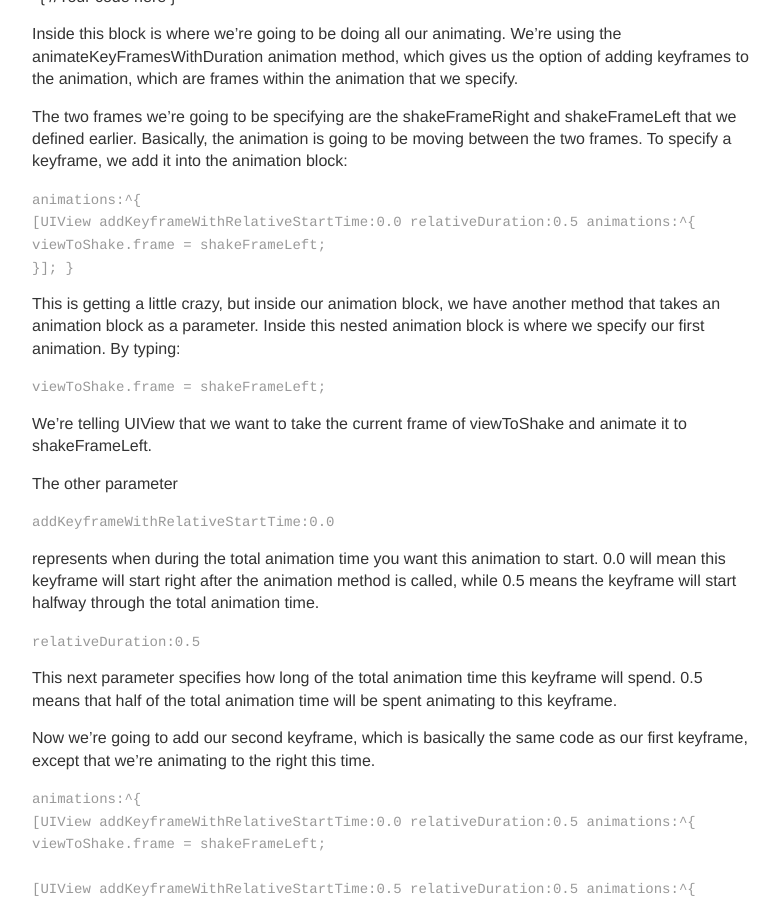
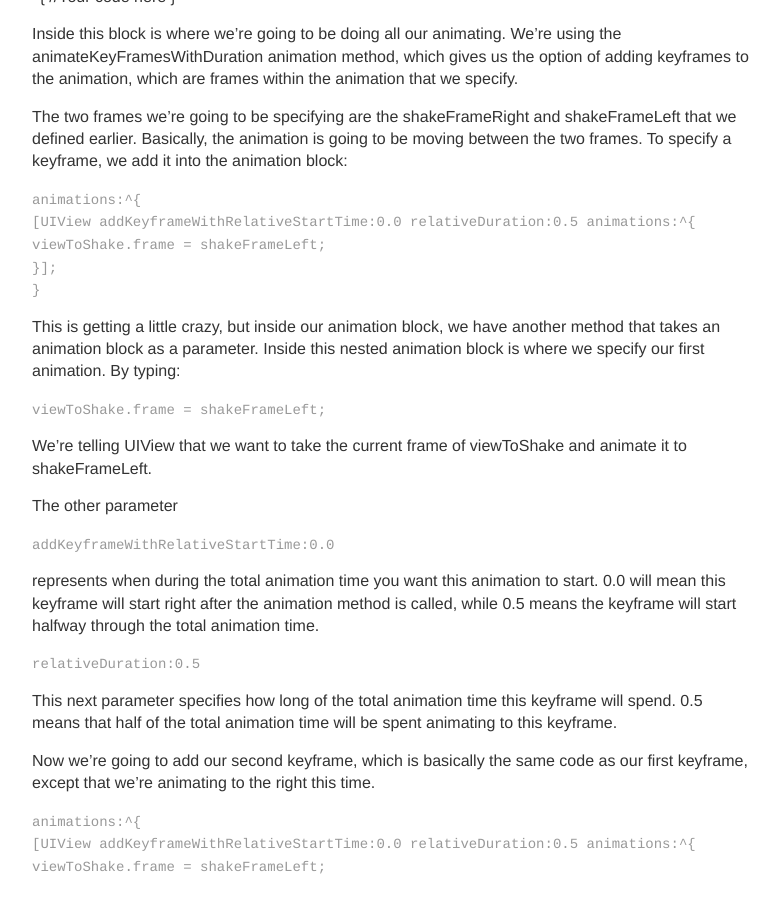
Before and after one commit to trentyou/trentyou.github.io, a Jekyll site: the page built from _posts/2014-12-7-Shaking a UIView.md, in a window 1280 px wide and 900 px high, scrolled down 6548 px. Shown: the whole window, without its empty margins (248-1028 px from the left). Built offline with Jekyll 4.4.1, drawn with Linux system fonts in a browser that asks for light colours.

Commit message:
Updated 2014-12-7-Shaking a UIView.md

```diff
--- a/_posts/2014-12-7-Shaking a UIView.md
+++ b/_posts/2014-12-7-Shaking a UIView.md
@@ -300,7 +300,7 @@ The two frames we're going to be specifying are the shakeFrameRight and shakeFra
 animations:^{ <br>
 [UIView addKeyframeWithRelativeStartTime:0.0 relativeDuration:0.5 animations:^{ <br>
 viewToShake.frame = shakeFrameLeft; <br>
-}];
+}]; <br>
 }
 </code>
 </div>
```
